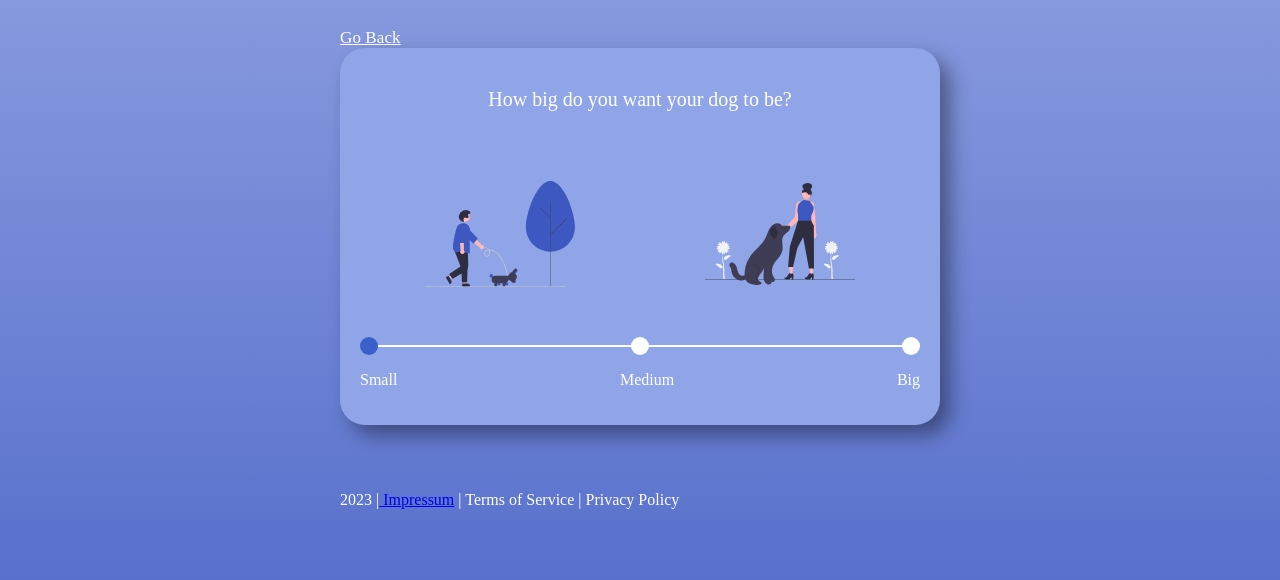
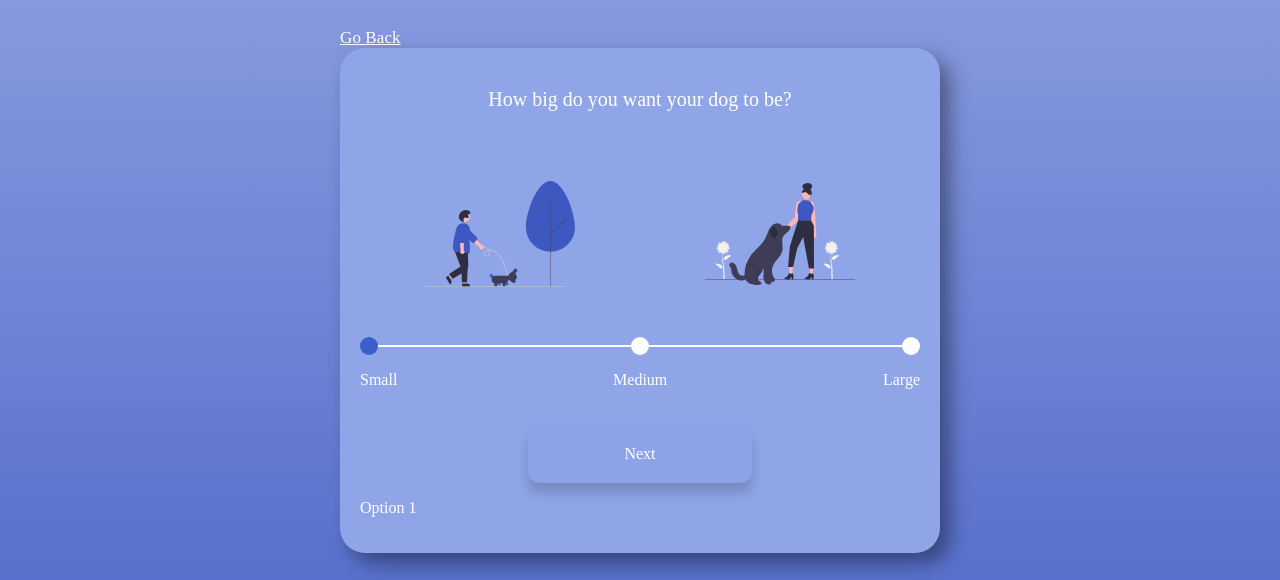
Before and after one commit to LackErik/PawPal, a website: page View/question.html in a window 1280 px wide. Both pictures are taken after a click on the button 369 px from the left and 503 px from the top of the page. Shown: the part 158-738 px from the top of the page. Drawn offline with Linux system fonts and the light colour scheme; files that its build step writes are made by us from their sources; files whose address does not match are found by name.

Commit message:
Frage Seite Weiter Button
Auswahl wird gespeichert.
Button erscheint nach Auswahl einer Option.

```diff
--- a/Style/quest_style.css
+++ b/Style/quest_style.css
@@ -156,3 +156,21 @@ body {
         justify-content: space-between;
         align-items: center;
       }
+      #button_nextquestion{
+        border-radius: 12px;
+        background-color:rgba(141,163,231,1);
+        border: none;
+        color: white;
+        padding: 20px;
+        text-align: center;
+        text-decoration: none;
+        font-size: 16px;
+        margin-top: 20px ;
+        cursor: pointer;
+        filter: drop-shadow(0px 10px 6px rgba(0, 0, 0, 0.161));
+        margin-left: auto;
+        margin-right: auto;
+        display: block;
+        width: 40%;
+        font-family: Montserrat;
+      }
--- a/View/question.html
+++ b/View/question.html
@@ -42,11 +42,11 @@
             </div>
             <div class="button-bar">
 
-              <button style='float: left;'id="button1" onclick="changeColor(1)"></button>
+              <button style='float: left;'id="button1" onclick="changeColor(1);auswahlSpeichern('Option 1');" name="option" ></button>
 
-              <button style='margin-right: auto; margin-left: auto;' id="button2" onclick="changeColor(2)"></button>
+              <button style='margin-right: auto; margin-left: auto;' id="button2" onclick="changeColor(2); auswahlSpeichern('Option 2');" name="option" ></button>
 
-              <button style='float: right;' id="button3" onclick="changeColor(3)"></button>
+              <button style='float: right;' id="button3" onclick="changeColor(3); auswahlSpeichern('Option 3');" name="option"></button>
 
               <div class="line"></div>
               <div class="background-line"></div>
@@ -55,9 +55,10 @@
             <div class="ButtonText-Bar">
               <p>Small</p>
               <p>Medium</p>
-              <p>Big</p>
+              <p>Large</p>
             </div>
-
+            <button id="button_nextquestion" style="display: none;" onclick="speichernAntwort1()">Next</button>
+            <p id="demo"></p>
             <!-- Text
 
             <form id="" action="">
--- a/logic/functions.js
+++ b/logic/functions.js
@@ -39,3 +39,16 @@ function speichernAntwort1() {
     //line.style.backgroundColor = ''; // Ändern Sie die Hintergrundfarbe hier
     line.classList.add('active');
   }
+
+  function auswahlSpeichern(ausgewaehlteOption) {
+
+       // Anzeigen des Weiter-Buttons
+       var weiterButton = document.getElementById('button_nextquestion');
+       weiterButton.style.display = 'block';
+    // Speichern der ausgewählten Option, z. B. in einer Variablen oder in Local Storage
+    localStorage.setItem("antwort1", ausgewaehlteOption);
+    document.getElementById("demo").innerHTML = localStorage.getItem('antwort1');
+
+
+
+  }
```
